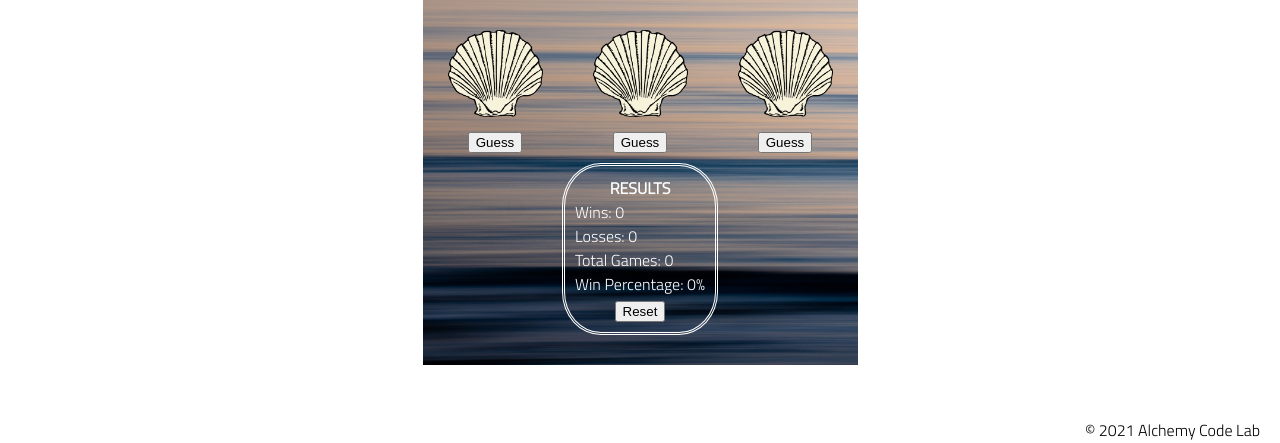
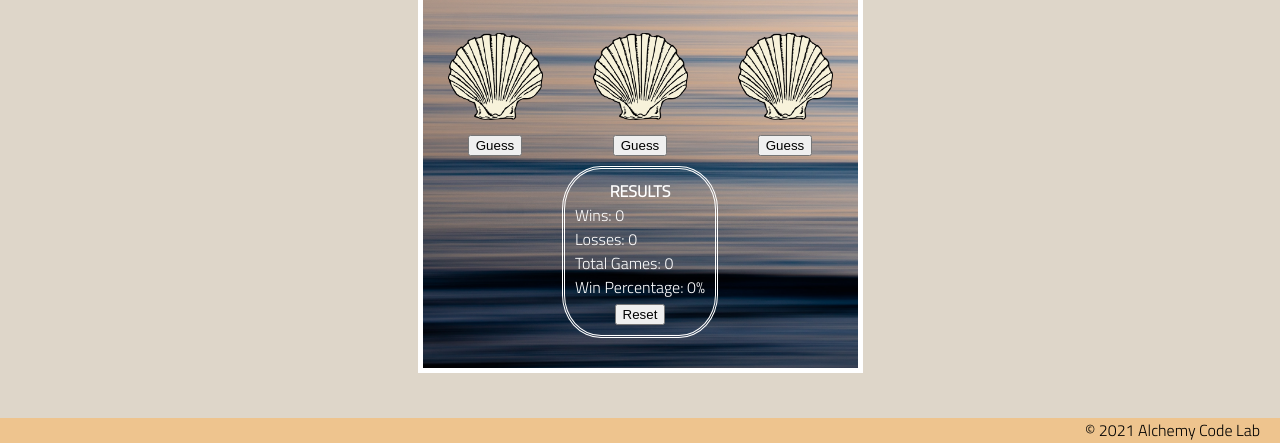
Before and after one commit to aidanliddiard/shell-game, a plain HTML site: page index.html in a window 1280 px wide. Shown: the part 357-800 px from the top of the page. Drawn offline with Linux system fonts and the light colour scheme.

Commit message:
last CSS changes

```diff
--- a/styles/home.css
+++ b/styles/home.css
@@ -20,7 +20,7 @@
     height: 30px;
     width: 30px;
     margin: 10px;
-    background-color: #d1d4d6;
+    background-color: rgba(255, 255, 255, 0.719);
     border-radius: 50%;
     box-shadow: 2px 2px 7px 1px #3c4b55;
 }
--- a/styles/style.css
+++ b/styles/style.css
@@ -3,8 +3,8 @@ body {
     /* feel free to update these css variables for a quick theme */
 
     --color1: white;
-    --color2: white;
-    --color3: white;
+    --color2: rgba(216, 206, 190, 0.829);
+    --color3: rgba(240, 194, 135, 0.897);
     --color4: white;
     --color5: white;
 
@@ -50,7 +50,7 @@ section {
     padding-bottom: var(--gutter);
     margin-top: var(--gutter);
     margin-bottom: var(--gutter);
-    border: solid 2px var(--color1);
+    border: solid 5px var(--color1);
 }
 
 header {
```
